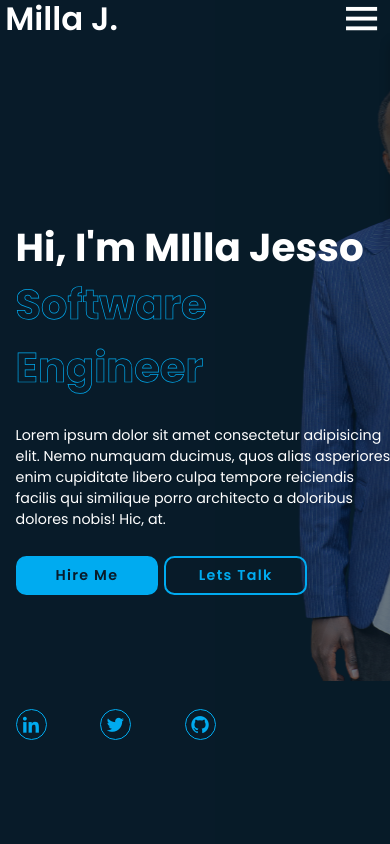
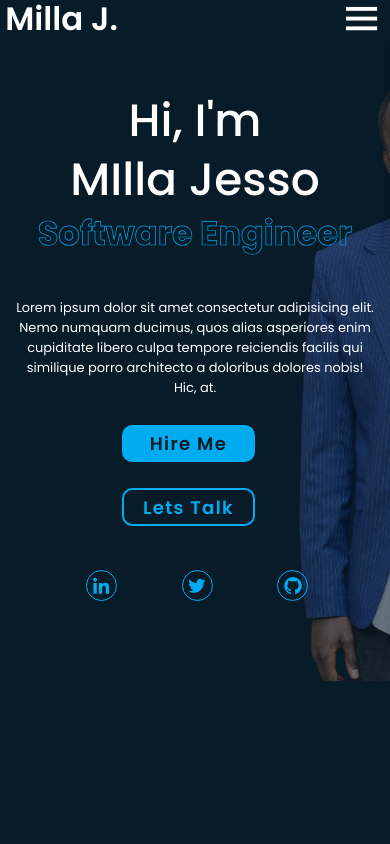
Before and after one commit to Milla2000/newPortfolio, a plain HTML site: page index.html in a window 390 px wide. Shown: the top 844 px of the page. Drawn offline with nearby package versions, Linux system fonts and the light colour scheme.

Commit message:
mobile design

```diff
--- a/styles/style.css
+++ b/styles/style.css
@@ -26,7 +26,6 @@ html {
 body {
   background-color: var(--bg-color);
   color: var(--text-color);
-
 }
 .header {
   position: fixed;
@@ -94,8 +93,7 @@ section {
 
 .home {
   display: flex;
-  /* flex-wrap: wrap; */
-  align-items: center;
+  /* align-items: center; */
   padding-top: 118px;
   background: url("/images/f1-removebg-preview.png") no-repeat;
   /* background-size: cover; */
@@ -107,7 +105,6 @@ section {
   max-width: 33rem;
   z-index: 1;
   /* height: auto; */
-  box-sizing: border-box;
 }
 
 .home-content h1 {
@@ -134,11 +131,11 @@ section {
 .home-content p {
   font-size: 1.1rem;
   padding: 2rem 0 2rem;
- display: flex;
- flex-wrap: wrap;
 }
 
 .btn-box {
+  /* column-gap: 11vw; */
+  z-index: 1;
   position: relative;
   display: flex;
   justify-content: space-between;
@@ -148,6 +145,7 @@ section {
 }
 
 .btn-box .btn {
+  z-index: 1;
   position: relative;
   display: inline-flex;
   align-items: center;
@@ -201,7 +199,7 @@ section {
 
 .home-sci {
   position: absolute;
-  bottom: 8vh;
+  bottom: 15vh;
   width: 200px;
   display: flex;
   justify-content: space-between;
@@ -613,6 +611,7 @@ span {
 
 .footer-text p {
   font-size: 1rem;
+  /* text-align: center; */
 }
 
 .footer-iconTop a {
@@ -688,12 +687,14 @@ span {
     right: -100%;
     width: 100%;
     padding: 0.1rem 2%;
+    /* padding-right:15vw ; */
     background: var(--main-color);
     box-shadow: 0 0.2rem 0.8rem rgba(0, 0, 0, 0.2);
     display: block;
     transition: 0.25s ease;
     transition-delay: 0.2s;
     z-index: 1;
+    /* font-size:4rem ; */
   }
   .navbar.active {
     right: 0;
@@ -702,6 +703,7 @@ span {
 
   .navbar .active-nav {
     position: absolute;
+    padding-right: 81vw;
     top: 0;
     right: -100%;
     width: 100%;
@@ -731,12 +733,100 @@ span {
     transition-delay: 0.2s;
   }
 
-  .home-imgHover{
+  .home-imgHover {
     pointer-events: none;
     background: var(--bg-color);
-    opacity: .6;
+    opacity: 0.6;
   }
-  .home-content{
+  .home {
+    top: 5vh;
+    display: flex;
+    flex-direction: column;
+
+    /* justify-content: center;
+     */
+  }
+
+  .home-content {
+    display: flex;
+    flex-direction: column;
+    max-width: 100%;
+    z-index: 1;
+  }
+
+  .home-content h1 {
+    font-size: 3.5rem;
+    font-weight: 500;
+    line-height: 1.3;
+    display: flex;
+    flex-direction: column;
+    justify-content: center;
+    align-items: center;
+  }
+  .home-content .text-animate h3 {
+    font-size: 2.6rem;
+    text-align: center;
+    font-weight: 700;
+    z-index: 1;
+    color: transparent;
+    -webkit-text-stroke: 0.7px var(--main-color);
+  }
+  .home-content p {
+    text-align: center;
+    font-size: 1rem;
+    padding: 3rem 0 2rem;
+    padding-bottom: 4rem;
+  }
+  .home-content .btn-box {
+    z-index: 1;
+    position: relative;
+    display: flex;
+    flex-direction: column;
+    justify-content: center;
+    align-items: center;
+    /* width: 33.5rem; */
+    height: 6rem;
+    /* padding-left: 11vw; */
+  }
+  .btn-box {
+    z-index: 1;
+    position: relative;
+    display: flex;
+    justify-content: center;
+    align-items: center;
     width: auto;
+    height: 5rem;
+    /* padding-left: vw; */
+  }
+
+  .home-content .btn-box {
+  padding-left: 20vw;
+
+  }
+  .home-content .btn-box .btn {
+    width: 70%;
+    height: 100%;
+    padding: 1.3rem;
+    font-size: 1.4rem;
+    margin-bottom: 2rem;
+  }
+  .home-sci {
+    top: 47vh;
+    gap: 5rem;
+    padding-top: 4vh;
+    padding-left: 18vw;
+    width: auto;
+    display: flex;
+    justify-content: space-around;
+    align-items: center;
+    /* width: 15dvw; */
+  }
+  /* .home-sci a{
+    width: 5rem;
+    height: 5rem;
+    font-size: 2rem;
+  } */
+  .contact {
+    padding-top: 11vh;
   }
 }
```
Also changed, not shown: index.html (line endings or trailing spaces).
